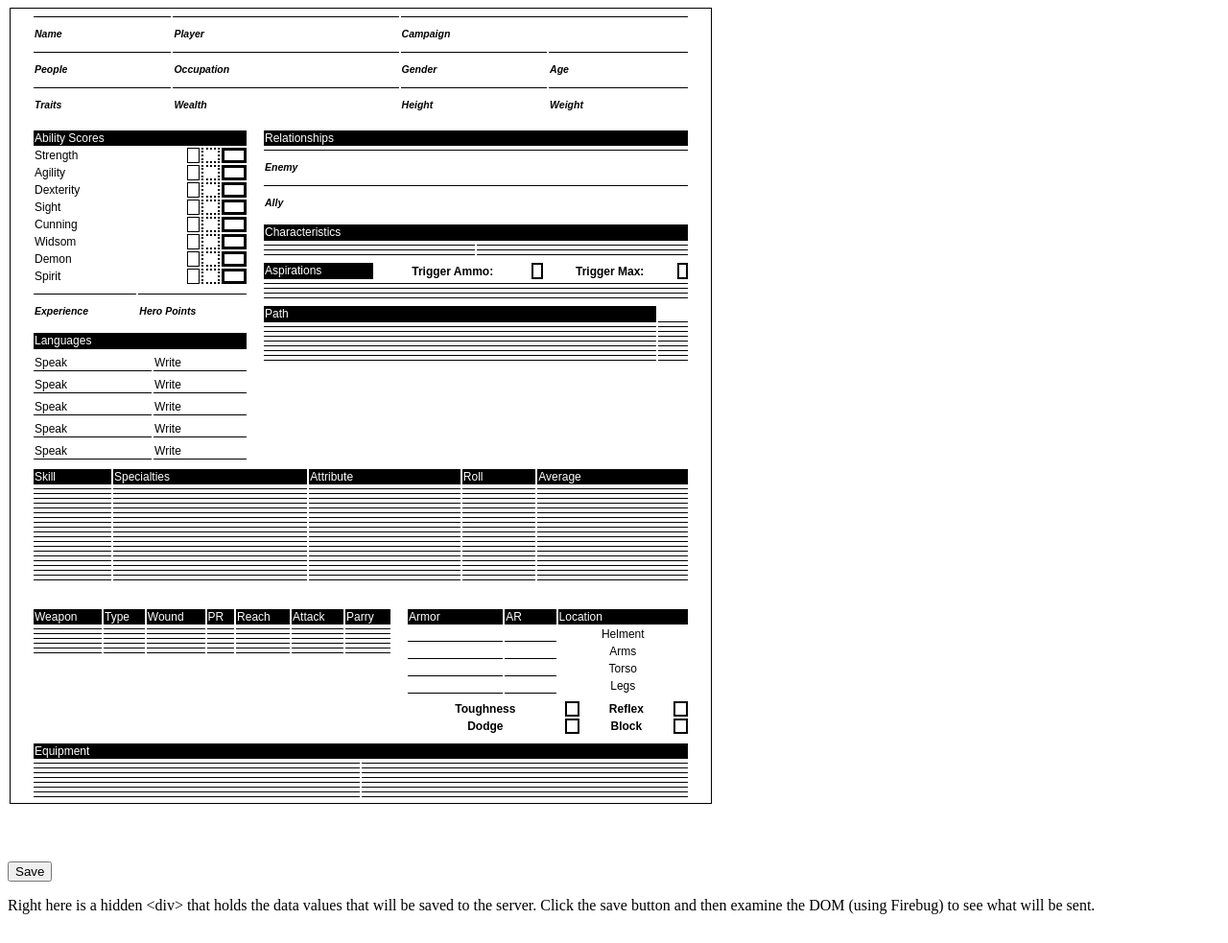
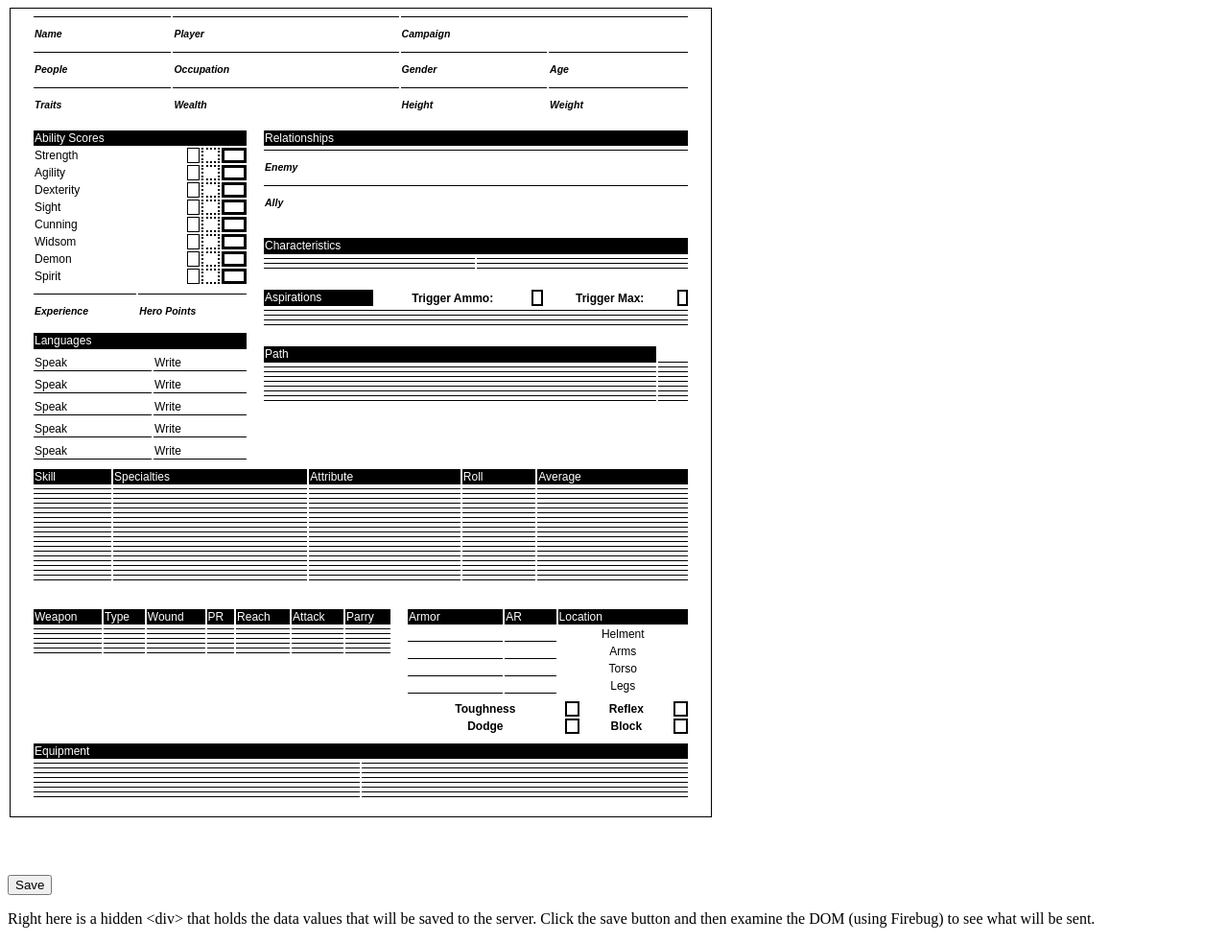
Before and after one commit to brantai/obsidian-portal-DSTs, a plain HTML site: page index.html in a window 1280 px wide. Shown: the whole page at 96% size. Drawn offline with nearby package versions, Linux system fonts and the light colour scheme.

Commit message:
bug fixes, spacing fixes

```diff
--- a/index.html
+++ b/index.html
@@ -345,6 +345,7 @@
               <td><h1>Ally</h1></td>
           </tr>
       </table>
+      <br/>
       <table class="characteristics">
           <tr>
               <td class="blackbg" colspan="5">Characteristics</td>
@@ -374,6 +375,7 @@
               </td>
           </tr>
         </table>
+        <br/>
         <table class="aspirations">
           <tr>
               <td class="blackbg">Aspirations</td>
@@ -407,6 +409,7 @@
               </td>
           </tr>
       </table>
+      <br/>
       <table class="path">
           <tr>
               <td  class="blackbg">Path</td>
@@ -919,10 +922,11 @@
                     </td>
                 </tr>
             </table>
+            <br/>
         </div>
     </div>
     <br/>
-        <table class="biopic" width"100%">
+        <table class="biopic" width="100%">
             <tr>
                 <td>
                     <span class="dsf avatar dsf_avatar_image"></span>
@@ -932,7 +936,6 @@
                 </td>
             </tr>
         </table>
-    </div>
       <!-- End HTML Template - Don't copy anything below here into the template! -->
     </div> <!-- ds_fantasydice -->
   </div> <!-- dynamic_sheet_container -->
```
